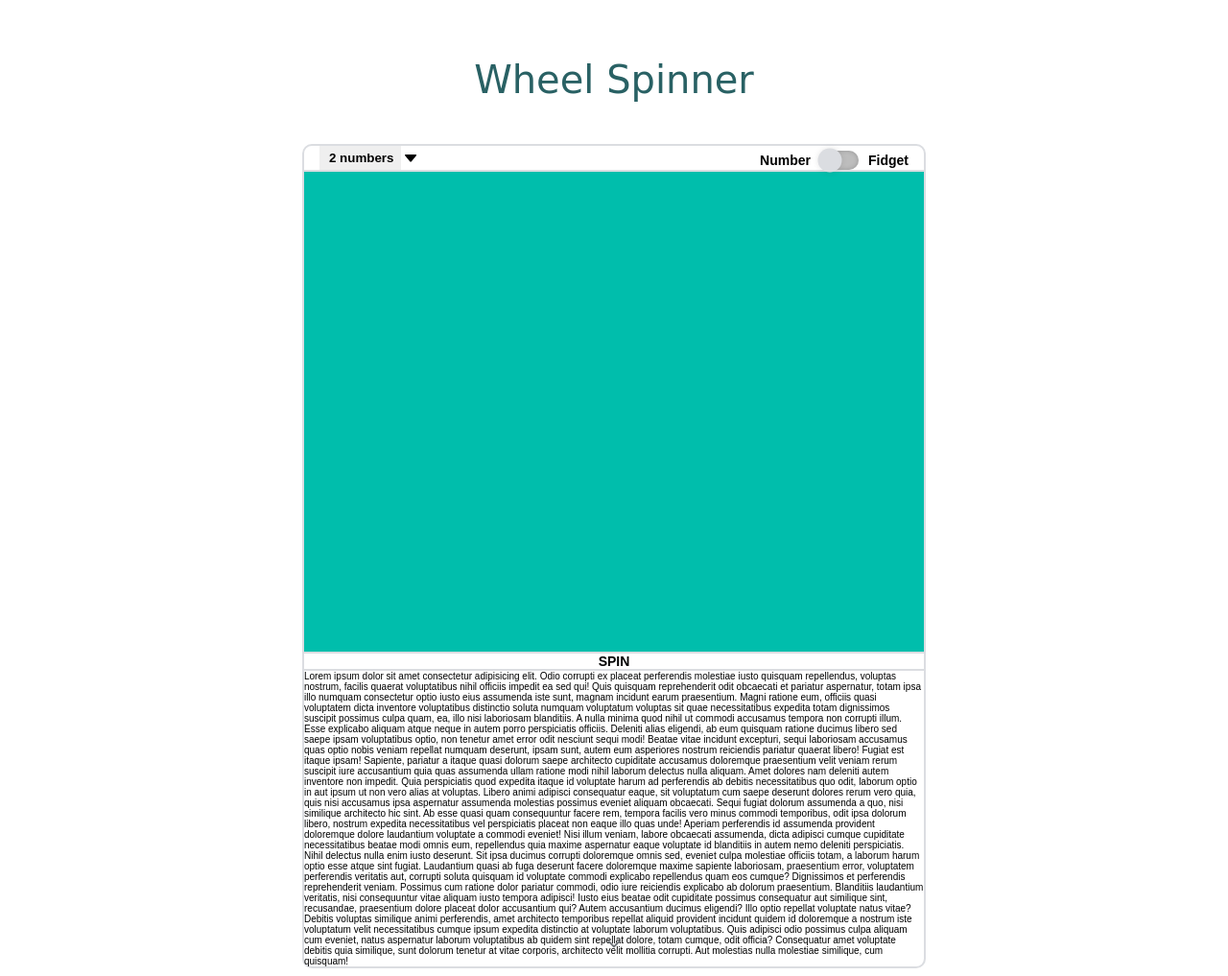
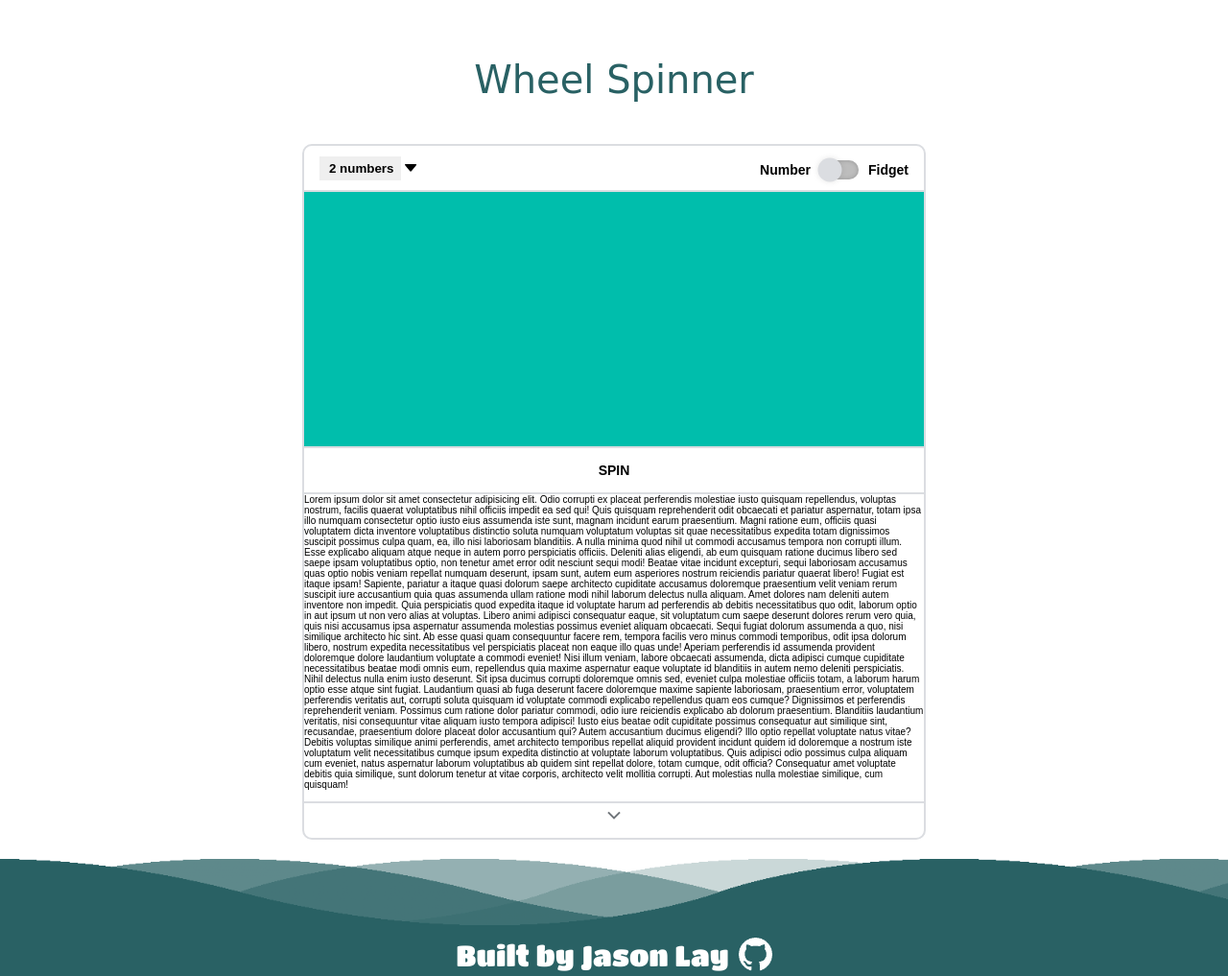
Before and after one commit to Beast-Code9999/Wheel-Spinner, a website: page index.html in a window 1280 px wide. Shown: the top 1017 px of the page at 96% size. Drawn offline with Linux system fonts and the light colour scheme; a web font is replaced by a local one.

Commit message:
readjust height for all direct child of .main

```diff
--- a/sass/components/_dropdown.scss
+++ b/sass/components/_dropdown.scss
@@ -3,6 +3,7 @@
     height: 100%;
     @include flex( row, center, center );
     position: relative;
+    padding-bottom: 5rem;
 
     &__icon {
         width: 2.4rem;
@@ -18,6 +19,7 @@
     position: absolute;
     text-align: center;
     bottom: 1rem;
+    border-top: 2px solid $color-gray;
 }
 
 #dropdown-checkbox {
--- a/sass/layout/_main.scss
+++ b/sass/layout/_main.scss
@@ -13,7 +13,8 @@
 
     &--top {
         width: 100%;
-        height: 11.765%;
+        // height: 11.765%;
+        height: 4.8rem;
         border-bottom: 2px solid $color-gray;
         @include flex( row, space-between, center );
 
@@ -23,7 +24,7 @@
     }
     &--middle {
         width: 100%;
-        height: 50rem;
+        height: 26.5rem;
         background-color: $color-primary;
     }
     &--bottom {
@@ -78,7 +79,8 @@
 
 .spin {
     width: 100%;
-    height: 50%;
+    // height: 50%;
+    height: 4.8rem;
     @include flex( row, center, center );
     font-size: 1.4rem;
     font-weight: 700;
```
Also changed, not shown: style.css.
